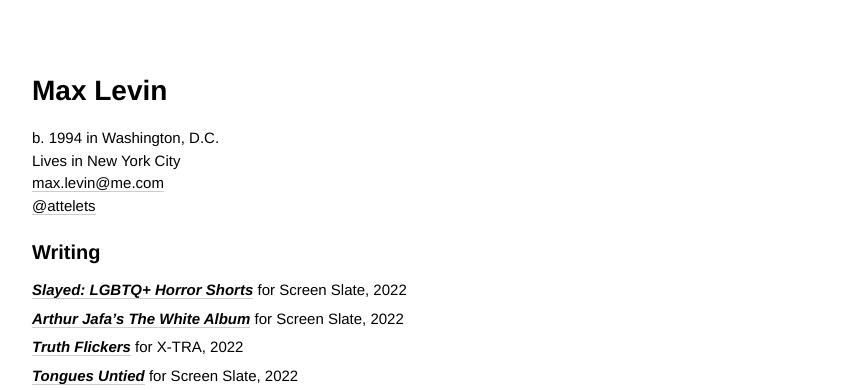
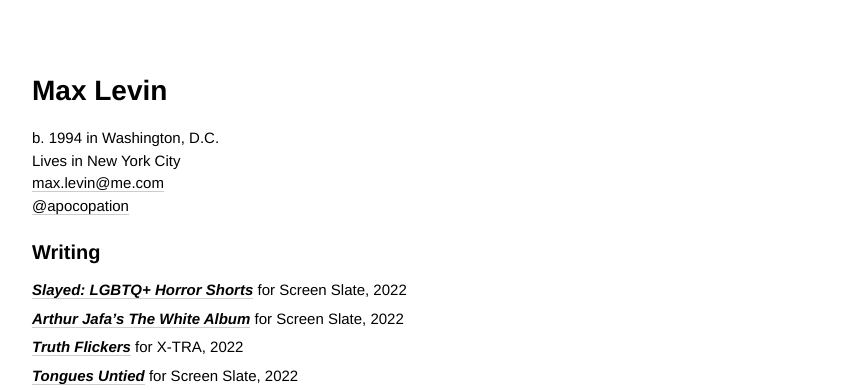
Before and after one commit to minicreative/maxlevin.me, a Jekyll site: the page built from index.md, in a window 1280 px wide. Shown: the top 390 px of the page, without its empty margins (18-873 px from the left). Built offline with Jekyll 4.4.1, drawn with Linux system fonts in a browser that asks for light colours.

Commit message:
Updated Index

```diff
--- a/index.md
+++ b/index.md
@@ -64,4 +64,4 @@ layout: home
 b. 1994 in Washington, D.C.\
 Lives in New York City\
 [max.levin@me.com](mailto:max.levin@me.com)\
-[@attelets](https://www.instagram.com/attelets/)
+[@apocopation](https://www.instagram.com/apocopation/)
```
